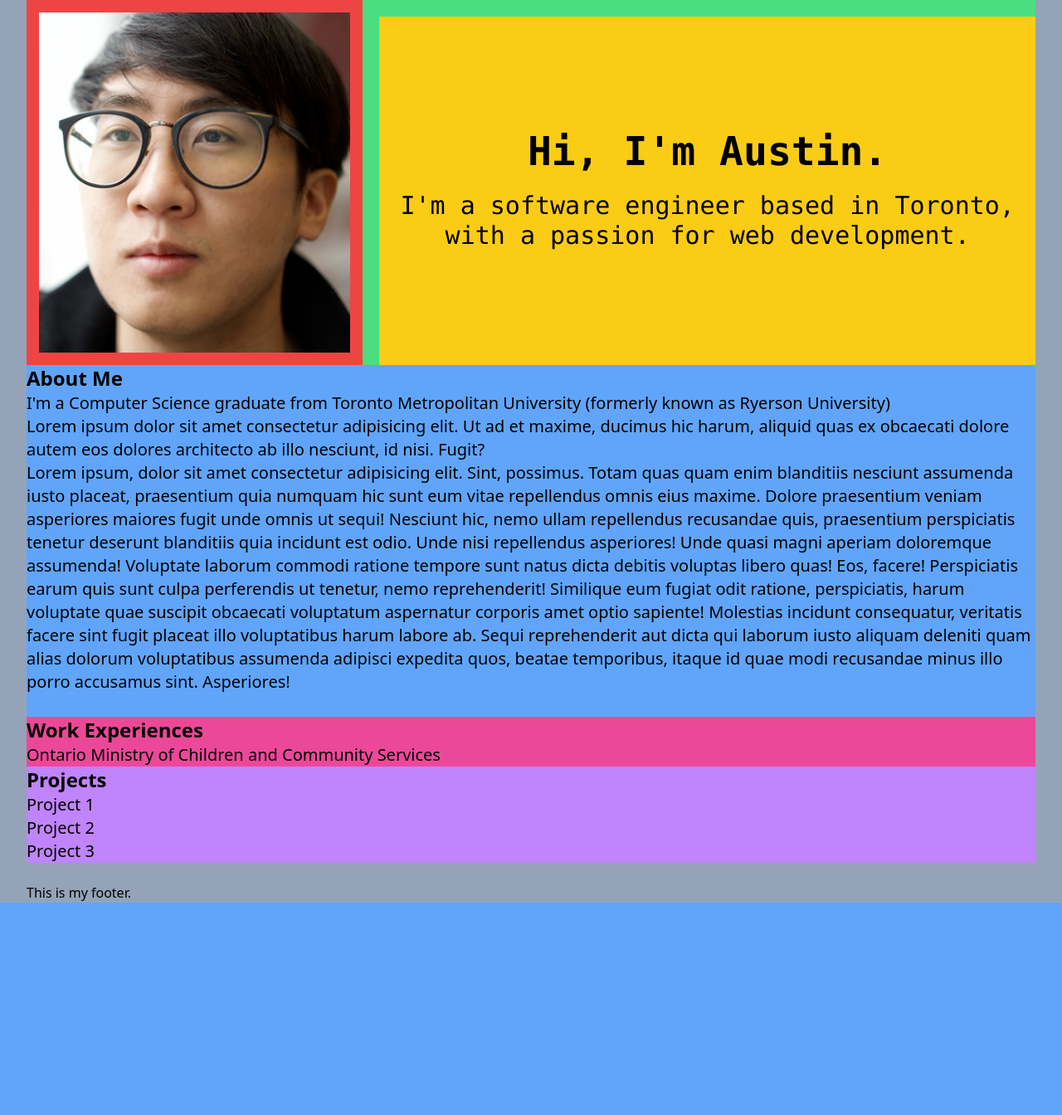
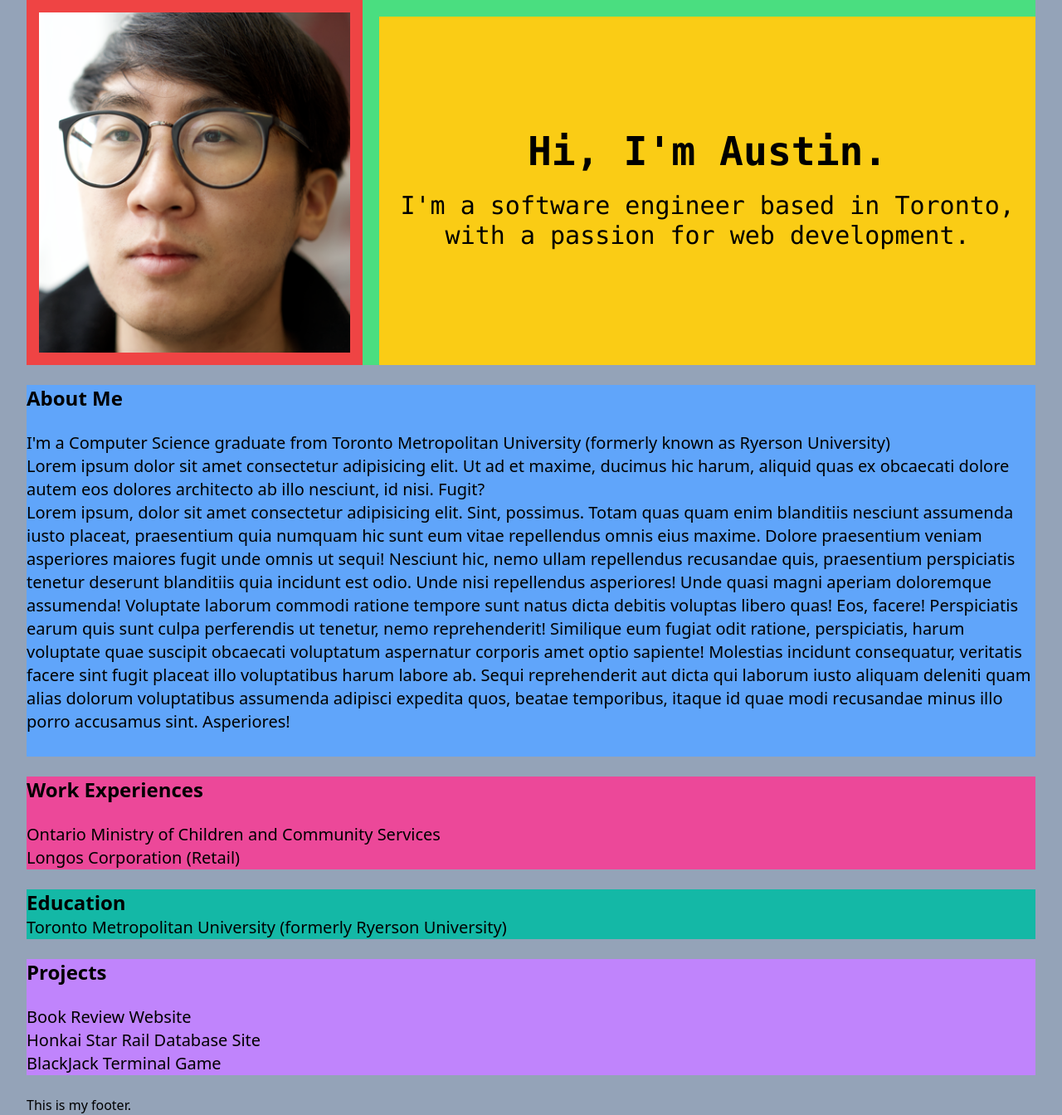
Before and after one commit to auschanh/personal-site, a PHP site: page / in a window 1280 px wide. Shown: the whole page at 83% size. Before the commit the page ends 1088 px from the top, so only its background shows below. Run offline with PHP 8.4, Linux system fonts and the light colour scheme.

Commit message:
main points on each section

```diff
--- a/index.html
+++ b/index.html
@@ -25,9 +25,10 @@
                 </div>
             </div>
         </div>
+        <br>
 
         <div class="section about bg-blue-400 row-span-1">
-            <h1> About Me </h1>
+            <h1> About Me </h1><br>
             <div class="section-desc">
                 <p>I'm a Computer Science graduate from
                     Toronto Metropolitan University (formerly known as Ryerson University)</p>
@@ -40,21 +41,33 @@
                     <br>
                 </div>
         </div>
+        <br>
 
         <div class="section work bg-pink-500 row-span-1">
-            <h1>Work Experiences</h1>
+            <h1>Work Experiences</h1><br>
             <div class="section-desc">
                 <p>Ontario Ministry of Children and Community Services</p>
+                <p>Longos Corporation (Retail)</p>
             </div>
         </div>
+        <br>
+
+        <div class="section education bg-teal-500 row-span-1">
+            <h1>Education</h1>
+            <div class="section-desc">
+                <p>Toronto Metropolitan University (formerly Ryerson University) </p>
+            </div>
+
+        </div>
+        <br>
 
         <div class="section projects bg-purple-400 row-span-1">
-            <h1>Projects</h1>
+            <h1>Projects</h1><br>
             <div class="section-desc">
                 <ol>
-                    <ul>Project 1</ul>
-                    <ul>Project 2</ul>
-                    <ul>Project 3</ul>
+                    <ul>Book Review Website</ul>
+                    <ul>Honkai Star Rail Database Site</ul>
+                    <ul>BlackJack Terminal Game</ul>
                 </ol>
             </div>
         </div>
--- a/style.css
+++ b/style.css
@@ -685,6 +685,11 @@ video {
   background-color: rgb(250 204 21 / var(--tw-bg-opacity));
 }
 
+.bg-teal-500 {
+  --tw-bg-opacity: 1;
+  background-color: rgb(20 184 166 / var(--tw-bg-opacity));
+}
+
 .p-80 {
   padding: 20rem;
 }
```
